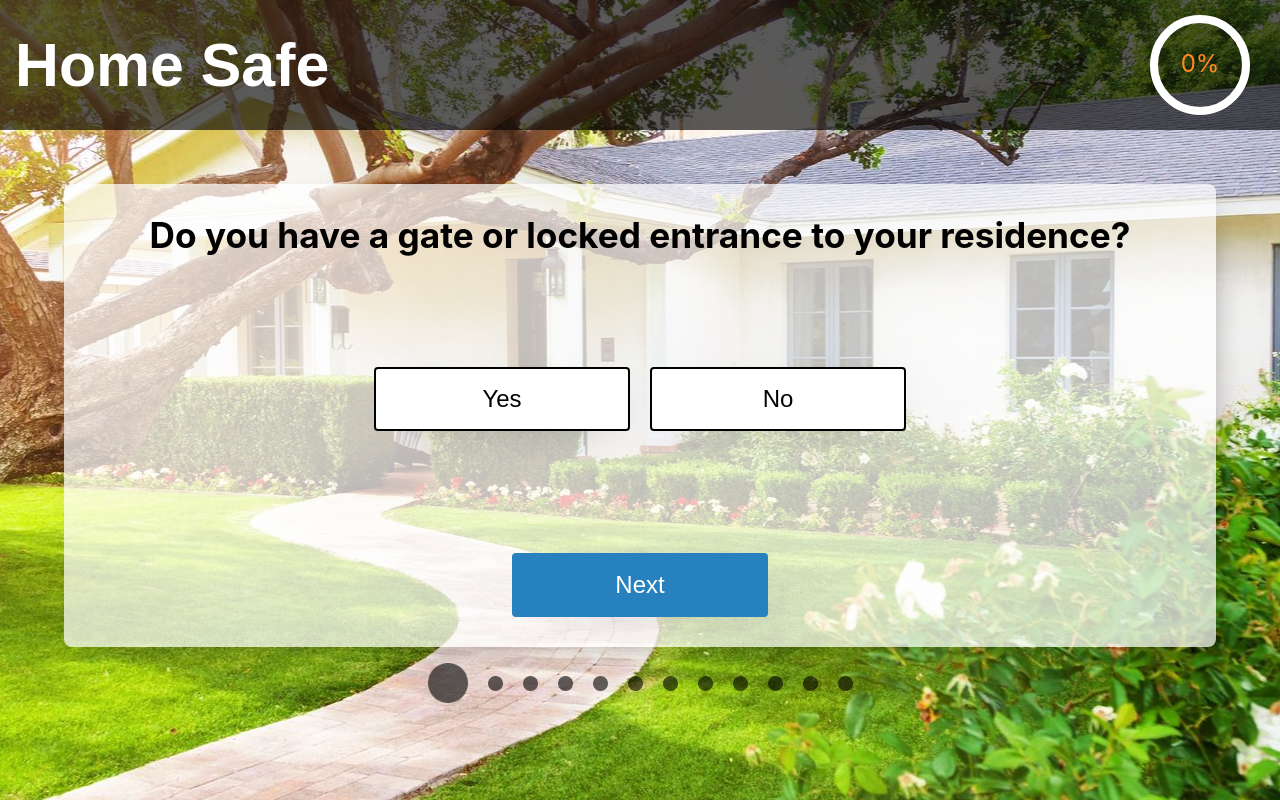
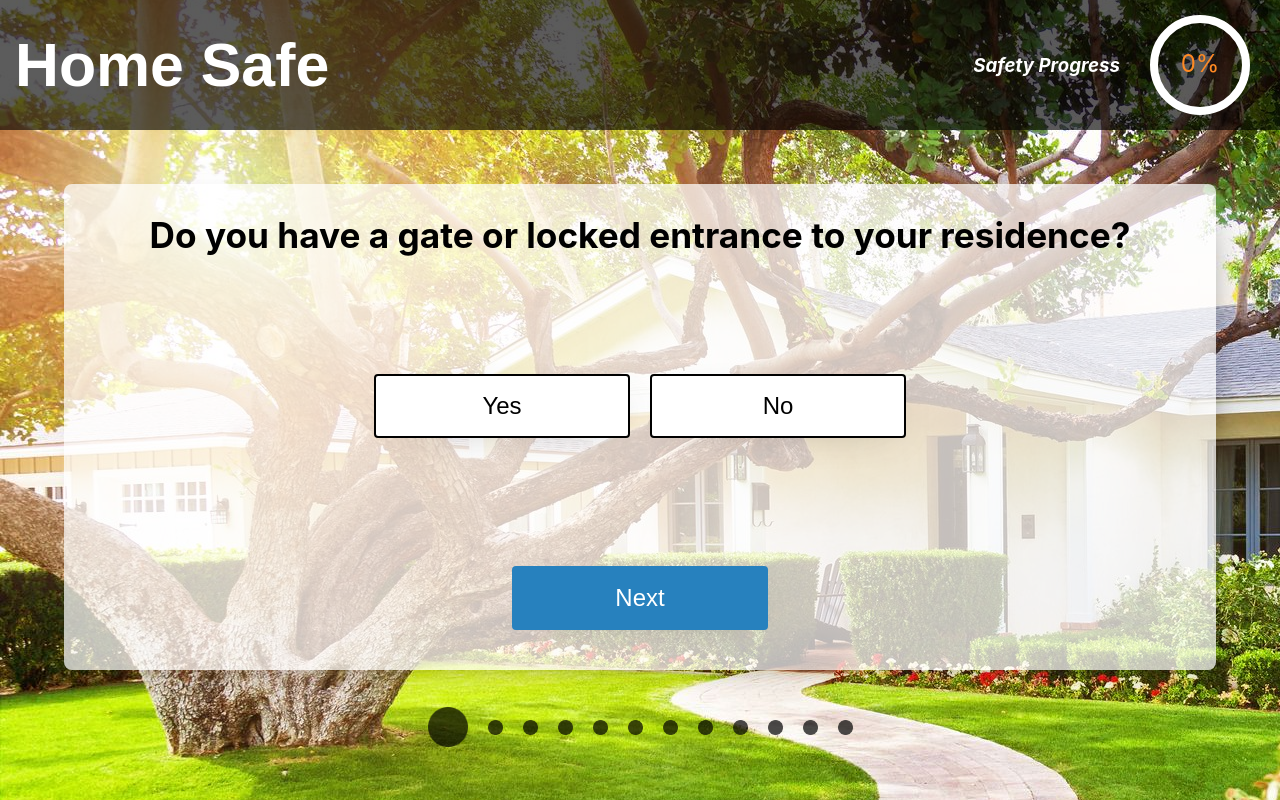
Before and after one commit to baldm0mma/home-safe, a React (Create React App) app: page /plan in a window 1280 px wide. Built offline with nearby package versions, Linux system fonts and the light colour scheme; a web font is replaced by a local one.

Commit message:
Refine app background style and fine tune other styling

```diff
--- a/src/Components/Header/Header.js
+++ b/src/Components/Header/Header.js
@@ -6,7 +6,10 @@ export const Header = () => {
   return (
     <header>
       <h1>Home Safe</h1>
-      <Gauge />
+      <div className="header-gauge-wrapper">
+        <p className="progress-text">Safety Progress</p>
+        <Gauge />
+      </div>
     </header>
-  )
+  );
 }
--- a/src/Components/Header/Header.scss
+++ b/src/Components/Header/Header.scss
@@ -1,7 +1,6 @@
 @import url('https://fonts.googleapis.com/css?family=Amatic+SC|Caveat|Cherry+Swash|Cormorant+Infant:300,400|Nanum+Gothic+Coding|Pavanam|Shadows+Into+Light|Vesper+Libre&display=swap');
 
 header {
-  // background: url('../../assets/767_Mesh_Header_Green-LightGreen.png');
   background-size: 100%;
   display: flex;
   height: 100px;
@@ -23,3 +22,16 @@ h1 {
   font-size: 3.8rem;
   font-family: 'Pavanam', sans-serif;
 }
+
+.header-gauge-wrapper {
+  display: flex;
+  justify-content: space-around;
+  align-items: center;
+}
+
+.progress-text {
+  font-size: 14pt;
+  color: white;
+  font-weight: 700;
+  font-style: italic;
+}
--- a/src/Containers/App/App.js
+++ b/src/Containers/App/App.js
@@ -5,11 +5,11 @@ import { LoginScreen } from '../../Components/LoginScreen/LoginScreen';
 import ChecklistScreen from '../ChecklistScreen/ChecklistScreen';
 import PreIncidentScreen from '../PreIncidentScreen/PreIncidentScreen';
 import { Summary } from '../../Components/Summary/Summary';
-import './App.css';
+import './App.scss';
 
 export const App = () => {
   return (
-    <main>
+    <main className="app-main">
       <Header></Header>
       <Route exact path="/" component={LoginScreen}></Route>
       <Route exact path="/checklist" component={ChecklistScreen}></Route>
--- a/src/Containers/App/App.scss
+++ b/src/Containers/App/App.scss
@@ -1,3 +1,4 @@
-main {
-  // background: linear-gradient( rgba(0, 0, 0, 0.2), rgba(0, 0, 0, 0.5) ), url('../../assets/fallhome_featured-566da1.jpg');
+.app-main {
+  background-image: url("../../assets/yard-home.jpg");
+  background-position: 0px -130px;
 }
--- a/src/Containers/ChecklistItem/ChecklistItem.scss
+++ b/src/Containers/ChecklistItem/ChecklistItem.scss
@@ -2,7 +2,7 @@
   display: flex;
   justify-content: flex-start;
   align-items: center;
-  margin-left: 20px;
+  margin: 10px;
   &:hover {
     cursor: pointer;
     opacity: .6;
--- a/src/Containers/ChecklistScreen/ChecklistScreen.scss
+++ b/src/Containers/ChecklistScreen/ChecklistScreen.scss
@@ -1,21 +1,23 @@
 .checklist-screen {
   margin-top: 23vh;
-  overflow-y: scroll;
-  overflow-x: hidden;
   display: flex;
   flex-direction: column;
   justify-content: flex-start;
   width: 90%;
-  height: 70vh;
-  border-radius: 8px;
-  box-shadow: 10px 10px 40px -28px rgba(0, 0, 0, 0.815);
+  height: 100vh;
+  background: none;
 }
 
 .checklist-wrapper {
+  overflow-y: scroll;
+  overflow-x: hidden;
+  height: 60vh;
   width: 100%;
   display: flex;
   flex-direction: column;
   align-items: flex-start;
   background: rgba(255, 255, 255, 0.719);
   padding: 15px;
+  border-radius: 8px;
+  box-shadow: 10px 10px 40px -28px rgba(0, 0, 0, 0.815);
 }
--- a/src/Containers/PreIncidentQuestions/PreIncidentQuestions.scss
+++ b/src/Containers/PreIncidentQuestions/PreIncidentQuestions.scss
@@ -9,7 +9,7 @@
 
 .question-wrapper {
   margin-top: 23vh;
-  height: 55vh;
+  height: 65vh;
   width: 90vw;
   display: flex;
   flex-direction: column;
@@ -78,7 +78,7 @@ button {
   border: none;
   color: white;
   margin-top: 10px;
-  // margin-bottom: 50px;
+  margin-bottom: 10px;
   box-shadow: 10px 10px 40px -28px rgba(0,0,0,0.75);
   &:hover {
     opacity: .8;
--- a/src/Containers/PreIncidentScreen/PreIncidentScreen.scss
+++ b/src/Containers/PreIncidentScreen/PreIncidentScreen.scss
@@ -4,26 +4,24 @@ main {
   align-items: center;
   justify-content: space-between;
   height: 100vh;
-  background: rgb(241, 241, 241);
-  background-image: url("../../assets/yard-home.jpg");
-  background-position: center;
 }
 
 .dots-wrapper {
   display: flex;
   align-items: center;
   height: 10vh;
-  margin-bottom: 10vh;
+  margin-bottom: 5vh;
+  margin-top: 3vh;
 }
 
 .active-dot {
   height: 40px;
   margin: 10px;
-  opacity: .6;
+  opacity: .7;
 }
 
 .dot {
   height: 15px;
   margin: 10px;
-  opacity: .6;
+  opacity: .7;
 }
```
